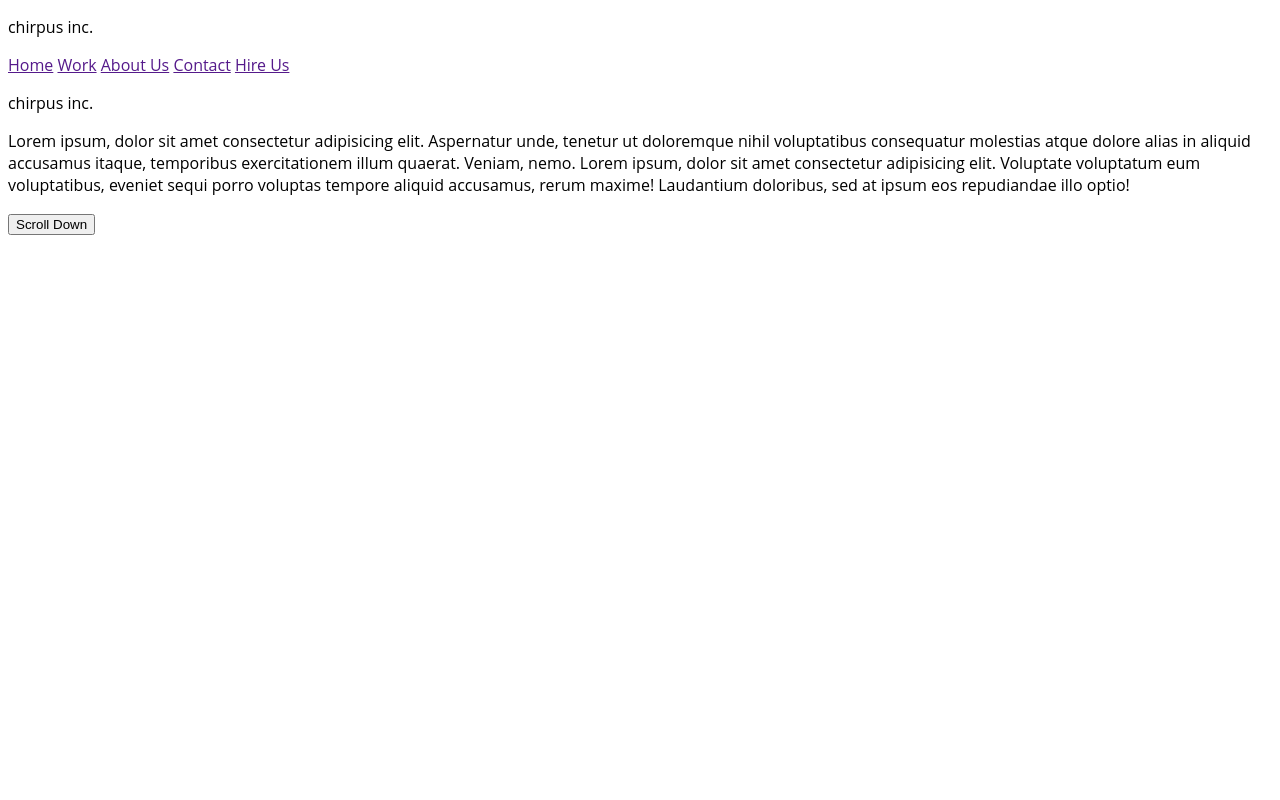
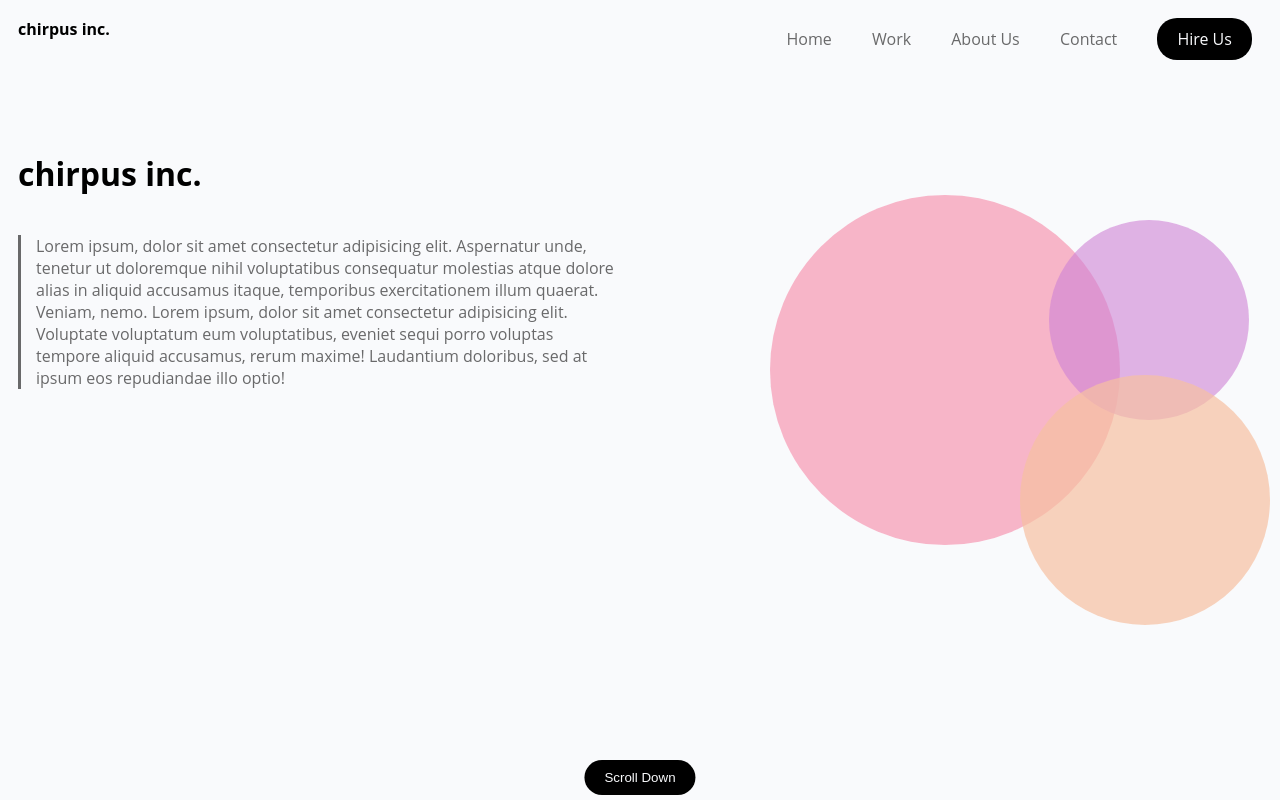
Before and after one commit to schoeffa/html-css-lab-part2, a plain HTML site: page index.html in a window 1280 px wide. Drawn offline with Linux system fonts and the light colour scheme.

Commit message:
Final commit for submission

```diff
--- a/index.html
+++ b/index.html
@@ -23,20 +23,28 @@
         </nav>
     </header>
 
-    <body>
-        <div>
-            <p>chirpus inc.</p>
+    <div class="main-body">
+        <div class="left">
+            <p class="co-name">chirpus inc.</p>
 
-            <p>Lorem ipsum, dolor sit amet consectetur adipisicing elit. Aspernatur unde, tenetur ut doloremque nihil
+            <p class="lorem">Lorem ipsum, dolor sit amet consectetur adipisicing elit. Aspernatur unde, tenetur ut
+                doloremque nihil
                 voluptatibus consequatur molestias atque dolore alias in aliquid accusamus itaque, temporibus
                 exercitationem illum quaerat. Veniam, nemo. Lorem ipsum, dolor sit amet consectetur adipisicing elit.
                 Voluptate voluptatum eum voluptatibus, eveniet sequi porro voluptas tempore aliquid accusamus, rerum
                 maxime! Laudantium doloribus, sed at ipsum eos repudiandae illo optio!</p>
 
-       </div>
+        </div>
 
-       <button type=button>Scroll Down</button>
-    </body>
+        <div class="right">
+            <section class="pink"></section>
+            <section class="purple"></section>
+            <section class="peach"></section>
+        </div>
+
+    </div>
+
+    <button>Scroll Down</button>
 
 </body>
 
--- a/style.css
+++ b/style.css
@@ -1,3 +1,161 @@
 html {
     font-family: 'Open Sans', sans-serif;
+    background-color: #f9fafc;
 }
+
+header p {
+    font-weight: 700;
+    display: inline;
+    margin: 10px;
+}
+
+header {
+    display: flex;
+    flex-direction: column;
+}
+
+nav {
+    display: flex;
+    flex-direction: column;
+}
+
+a {
+    text-decoration: none;
+    color: #69696a;
+    padding: 10px;
+}
+
+a:last-child {
+    text-align: center;
+    background-color: #000;
+    color: #f9fafc;
+    border-radius: 20px;
+    margin: 10px;
+}
+
+.left {
+    display: flex;
+    flex-flow: column;
+}
+
+.co-name {
+    font-size: 32px;
+    font-weight: 700;
+    display: inline-block;
+    margin-bottom: 8px;
+}
+
+.lorem {
+    color: #69696a;
+    padding-left: 15px;
+    border-left: 3px solid #69696a;
+    display: inline-block;
+}
+
+.main-body {
+    margin-left: 10px;
+}
+button {
+    position: fixed;
+    bottom: 5px;
+    left: 10px;
+    background-color: #000;
+    color: #f9fafc;
+    border-radius: 20px;
+    border: none;
+    padding: 10px;
+    width: 92%;
+}
+
+.right {
+    display: none;
+}
+
+@media only screen and (min-width: 750px){
+    header {
+        flex-direction: row;
+        justify-content: space-between;
+    }
+
+    nav {
+        width: 40%;
+        flex-direction: row;
+        justify-content: space-around;
+        align-items: center;
+    }
+
+    a:last-child {
+        padding: 10px 20px;
+        border-radius: 20px;
+    }
+
+    .main-body {
+        display: flex;
+        justify-content: space-between;
+    }
+
+    .lorem{
+        margin-top: 32px;
+    }
+
+    .left {
+        width: 48%;
+    }
+
+    .co-name {
+        position: relative;
+        top: 50px;
+    }
+
+    .lorem {
+        position: relative;
+        top: 50px;
+    }
+
+    .right {
+        display: inline-block;
+        width: 48%;
+    }
+
+    .peach {
+        display: inline-block;
+        position: relative;
+        background-color: rgba(247, 193, 162, 0.7);
+        border-radius: 50%;
+        height: 250px;
+        width: 250px;
+        bottom: 50px;
+        left: 350px;
+        z-index: 10;
+    }
+
+    .purple {
+        display: inline-block;
+        position: relative;
+        background-color: rgba(207, 130, 213, 0.6);
+        border-radius: 50%;
+        height: 200px;
+        width: 200px;
+        left: 25px;
+        top: 0px;
+        z-index: 8;
+        }
+
+    .pink {
+        display: inline-block;
+        position: relative;
+        background-color: rgba(247, 136, 167, 0.6);
+        border-radius: 50%;
+        height: 350px;
+        width: 350px;
+        top: 125px;
+        left: 100px;
+    }
+
+    button {
+        width: auto;
+        left: 50%;
+        transform: translateX(-50%);
+        padding: 10px 20px;
+    }
+}
```
